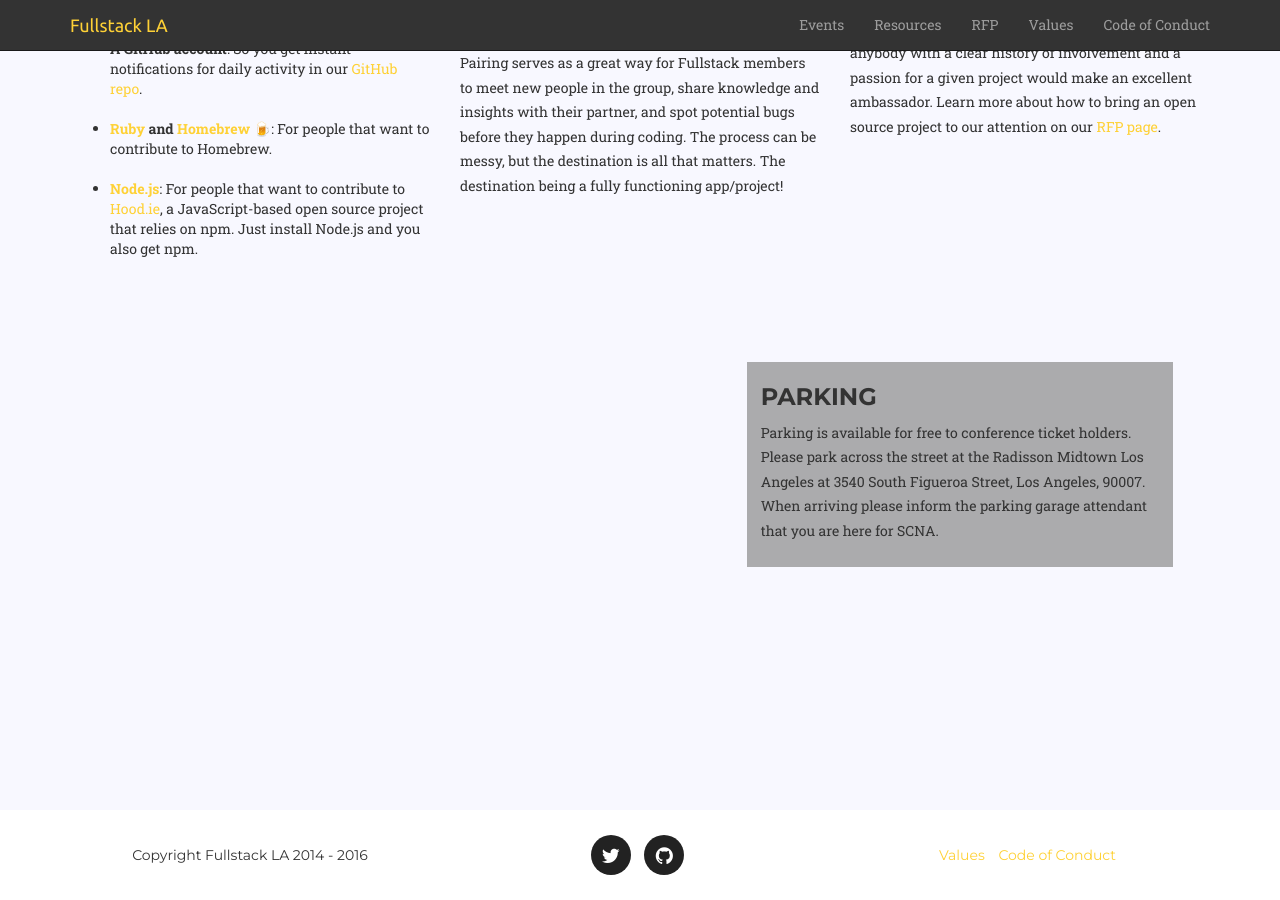
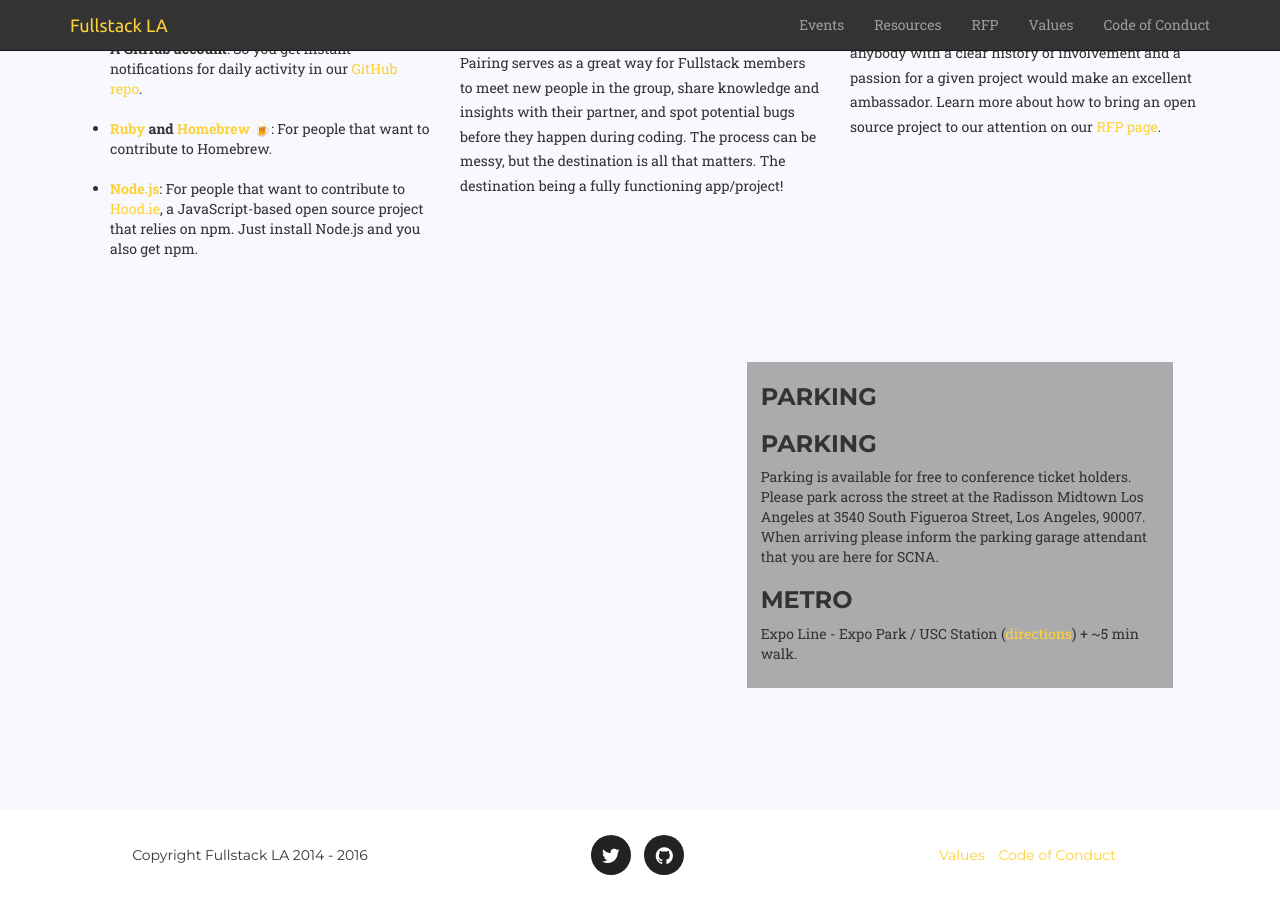
Before and after one commit to fullstackla/fullstackla.github.io, a Jekyll site: the page built from _events/2016-10-21-scna.md, in a window 1280 px wide and 900 px high, scrolled down 1962 px. Built offline with Jekyll 4.4.1, drawn with Linux system fonts in a browser that asks for light colours; some web fonts are replaced.

Commit message:
Update scna conf parking info.

```diff
--- a/_includes/events/parking/scna.html
+++ b/_includes/events/parking/scna.html
@@ -1 +1,4 @@
-<p>Parking is available for free to conference ticket holders. Please park across the street at the Radisson Midtown Los Angeles at 3540 South Figueroa Street, Los Angeles, 90007. When arriving please inform the parking garage attendant that you are here for SCNA.</p>
+<h3>Parking</h3>
+Parking is available for free to conference ticket holders. Please park across the street at the Radisson Midtown Los Angeles at 3540 South Figueroa Street, Los Angeles, 90007. When arriving please inform the parking garage attendant that you are here for SCNA.
+<h3>Metro</h3>
+Expo Line - Expo Park / USC Station (<a href="https://www.google.com/maps/dir/Expo+Park+%2F+USC,+Los+Angeles,+CA+90037/Town+and+Gown,+Exposition+Boulevard,+Los+Angeles,+CA/@34.0192709,-118.2875668,17z/data=!3m1!4b1!4m13!4m12!1m5!1m1!1s0x80c2c7e2eeff8719:0xa169127d40bc1416!2m2!1d-118.2856797!2d34.0181915!1m5!1m1!1s0x80c2c7e269968c5b:0x8e624d537eb90500!2m2!1d-118.2842484!2d34.0191157" target="_blank">directions</a>) + ~5 min walk.
```
